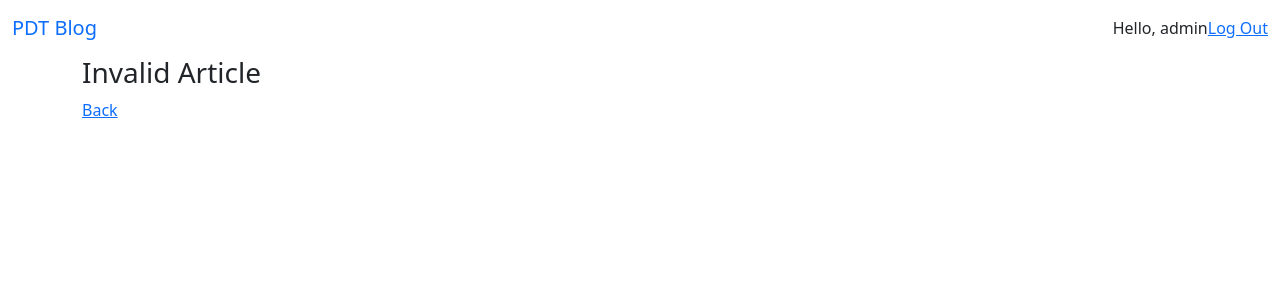
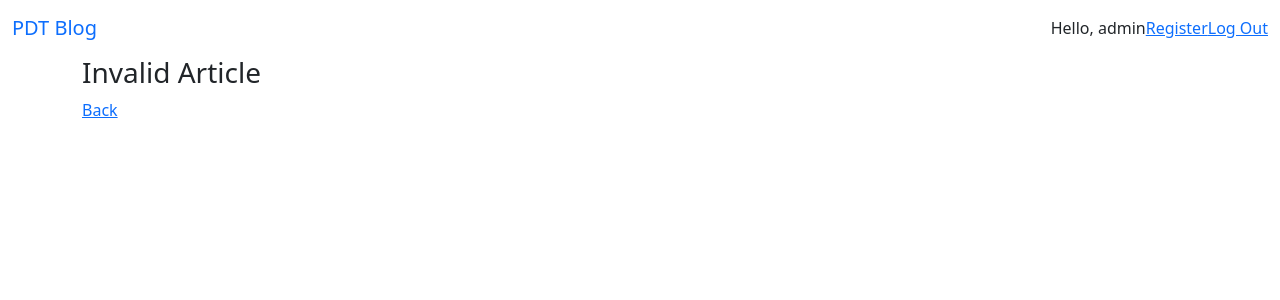
Before and after one commit to tigrplus/tigrblog, a Flask app: page /article/1 in a window 1280 px wide. Shown: the top 300 px of the page. Run offline with Flask 2, Linux system fonts and the light colour scheme; a user stored in the database is signed in; data that the repository does not hold is empty; some libraries are stand-ins or nearby versions.

Commit message:
[HTML] Add register button in nav

```diff
--- a/templates/base.html
+++ b/templates/base.html
@@ -15,6 +15,7 @@
                 <span>
                     Hello, {{ session['username'] }}
                 </span>
+                <a href="{{ url_for('register') }}">Register</a>
                 <a href="{{ url_for('logout') }}">Log Out</a>
                 {% else %}
                 <a href="{{ url_for('login') }}">Log In</a>
```
